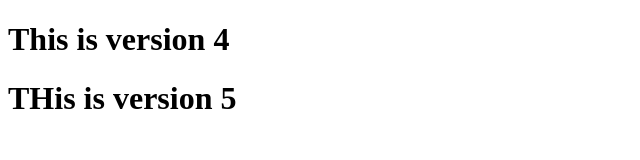
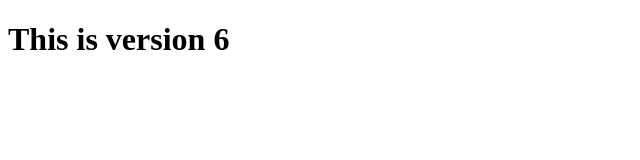
Before and after one commit to loginmycode/git-lear, a plain HTML site: page index.html in a window 1280 px wide. Shown: the whole page, without its empty margins (0-640 px from the left). Drawn offline with Linux system fonts and the light colour scheme.

Commit message:
This is V6

```diff
--- a/index.html
+++ b/index.html
@@ -6,8 +6,8 @@
     <title>Document</title>
 </head>
 <body>
-    <h1>This is version 4</h1>
-    <h1>THis is version 5</h1>
+    <h1>This is version 6</h1>
+
 
 </body>
 </html>
```
